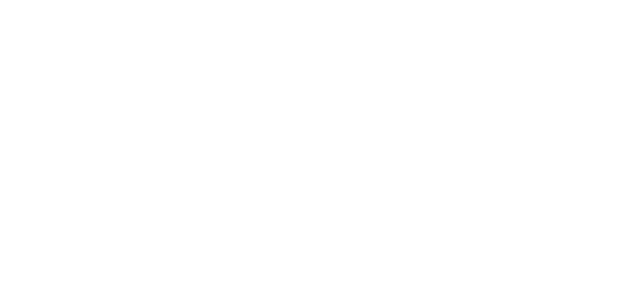
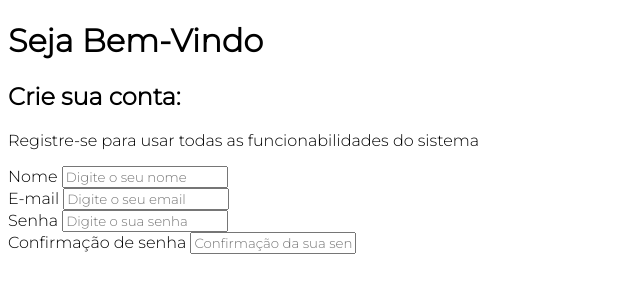
Before and after one commit to beatrizzinkoloouresdarocha/Projeto-gerador-de-senhas, a plain HTML site: page index.html in a window 1280 px wide. Shown: the whole page, without its empty margins (0-640 px from the left). Drawn offline with Linux system fonts and the light colour scheme.

Commit message:
acrecentei mais coisas em meu html .

```diff
--- a/css/styles.css
+++ b/css/styles.css
@@ -0,0 +1,3 @@
+* {
+    font-family: "Montserrat",sans-serif;
+}
--- a/index.html
+++ b/index.html
@@ -8,11 +8,38 @@
     <link rel="preconnect" href="https://fonts.gstatic.com" crossorigin>
     <link href="https://fonts.googleapis.com/css2?family=Lato:ital,wght@0,100;0,300;0,400;
     0,700;0,900;1,100;1,300;1,400;1,700;1,900&family=Montserrat:ital,wght@0,300;1,200&display=swap"
-    rel="stylesheet">
+    rel="stylesheet"
+    />
     <link rel="stylesheet" href="css/styles.css">
     <script src="js/scripts.js" defer></script>
 </head>
 <body>
-
+    <div id="register-container">
+        <div id="bannner-register">
+            <div id="bannner-layer">
+                <h1>Seja Bem-Vindo</h1>
+            </div>
+        </div>
+        <div id="register-form">
+            <h2>Crie sua conta:</h2>
+            <p>Registre-se para usar todas as funcionabilidades do sistema</p>
+            <div class="form-control">
+                <label for="name">Nome</label>
+                <input type="text" name="name" id="name" placeholder="Digite o seu nome">
+            </div>
+            <div class="form-control">
+                <label for="email">E-mail</label>
+                <input type="text" name="email" id="email" placeholder="Digite o seu email">
+            </div>
+            <div class="form-control">
+                <label for="password">Senha</label>
+                <input type="text" name="password" id="password" placeholder="Digite o sua senha">
+            </div>
+            <div class="form-control">
+                <label for="confirmpasword">Confirmação de senha</label>
+                <input type="text" name="confirmpasword" id="confirmpasword" placeholder="Confirmação da sua senha ">
+            </div>
+        </div>
+    </div>
 </body>
 </html>
```
